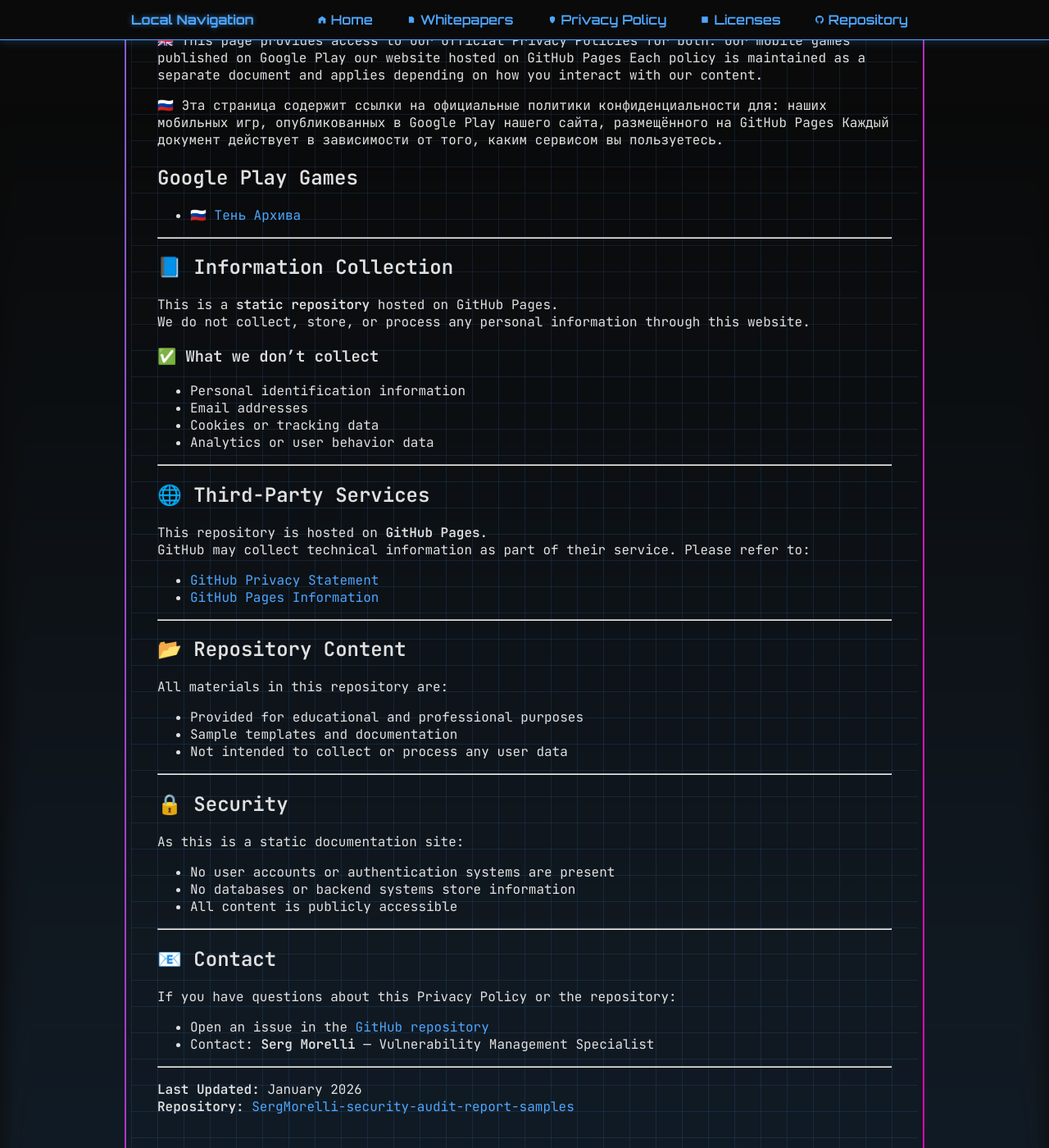
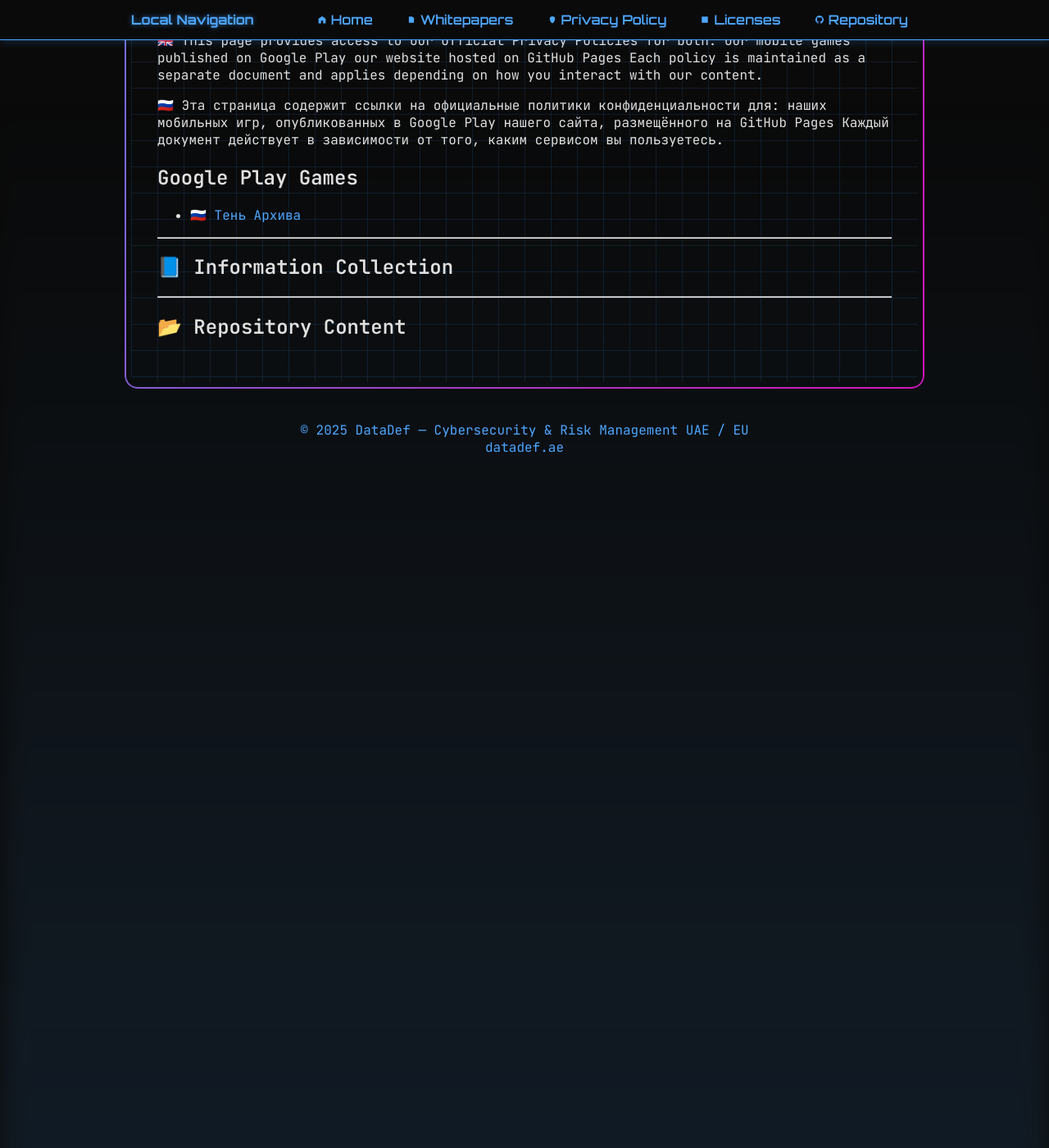
Before and after one commit to SergMorelli/SergMorelli-security-audit-report-samples, a Jekyll site: the page built from privacy-policy.md, in a window 1280 px wide and 1400 px high, scrolled down 470 px. Shown: the whole window at 82% size. Built offline with Jekyll 4.4.1, drawn with Linux system fonts in a browser that asks for light colours.

Commit message:
Revise privacy policy to remove outdated sections
Removed sections on information collection, third-party services, security, and contact details from the privacy policy.

```diff
--- a/privacy-policy.md
+++ b/privacy-policy.md
@@ -25,7 +25,7 @@ Each policy is maintained as a separate document and applies depending on how yo
 
 ## Google Play Games
 
-- 🇷🇺 [Тень Архива ](privacy-policy/tenArhivaru)
+- 🇷🇺 [Тень Архива ](tenArhivaru)
 
 
 
@@ -37,52 +37,10 @@ Each policy is maintained as a separate document and applies depending on how yo
 
 ## 📘 Information Collection
 
-This is a **static repository** hosted on GitHub Pages.
-We do not collect, store, or process any personal information through this website.
 
-### ✅ What we don't collect
-- Personal identification information
-- Email addresses
-- Cookies or tracking data
-- Analytics or user behavior data
 
----
 
-## 🌐 Third-Party Services
-
-This repository is hosted on **GitHub Pages**.
-GitHub may collect technical information as part of their service. Please refer to:
-
-- [GitHub Privacy Statement](https://docs.github.com/en/site-policy/privacy-policies/github-privacy-statement)
-- [GitHub Pages Information](https://docs.github.com/en/pages)
 
 ---
 
 ## 📂 Repository Content
-
-All materials in this repository are:
-- Provided for educational and professional purposes
-- Sample templates and documentation
-- Not intended to collect or process any user data
-
----
-
-## 🔒 Security
-
-As this is a static documentation site:
-- No user accounts or authentication systems are present
-- No databases or backend systems store information
-- All content is publicly accessible
-
----
-
-## 📧 Contact
-
-If you have questions about this Privacy Policy or the repository:
-- Open an issue in the [GitHub repository]({{ site.github.repository_url }})
-- Contact: **Serg Morelli** — Vulnerability Management Specialist
-
----
-
-**Last Updated:** January 2026
-**Repository:** [{{ site.github.repository_name }}]({{ site.github.repository_url }})
```
